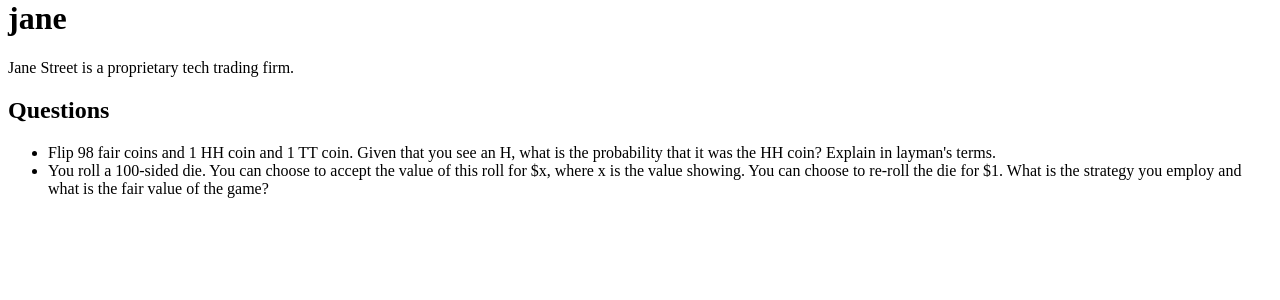
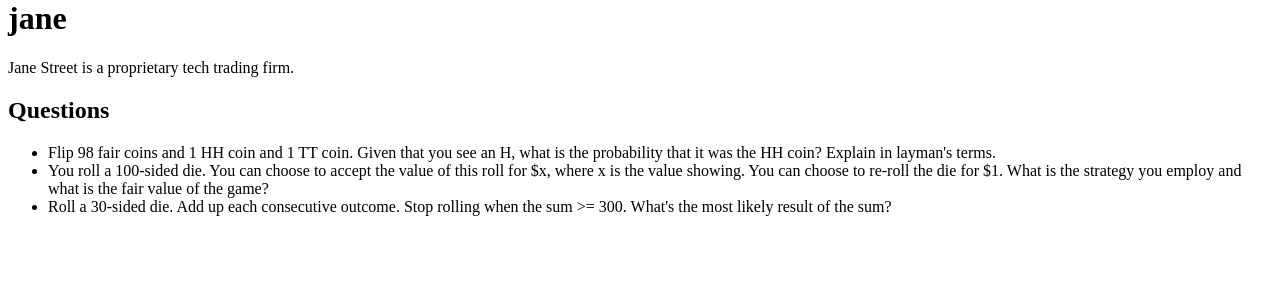
Before and after one commit to rauanarchive/flask_app, a Flask app: page /jane in a window 1280 px wide. Shown: the part 173-473 px from the top of the page. Run offline with Flask 2, Linux system fonts and the light colour scheme.

Commit message:
30-sided die added

```diff
--- a/templates/jane.html
+++ b/templates/jane.html
@@ -16,6 +16,11 @@
 				 <li>
 					 You roll a 100-sided die. You can choose to accept the value of this roll for $x, where x is the value showing. You can choose to re-roll the die for $1. What is the strategy you employ and what is the fair value of the game?
 				</li>
+				<li>
+					Roll a 30-sided die. Add up each consecutive outcome. Stop rolling when the sum >= 300. What's the most likely result of the sum?
+
+
+				</li>
 			 </ul>
    </div>
  {% endblock %}
```
